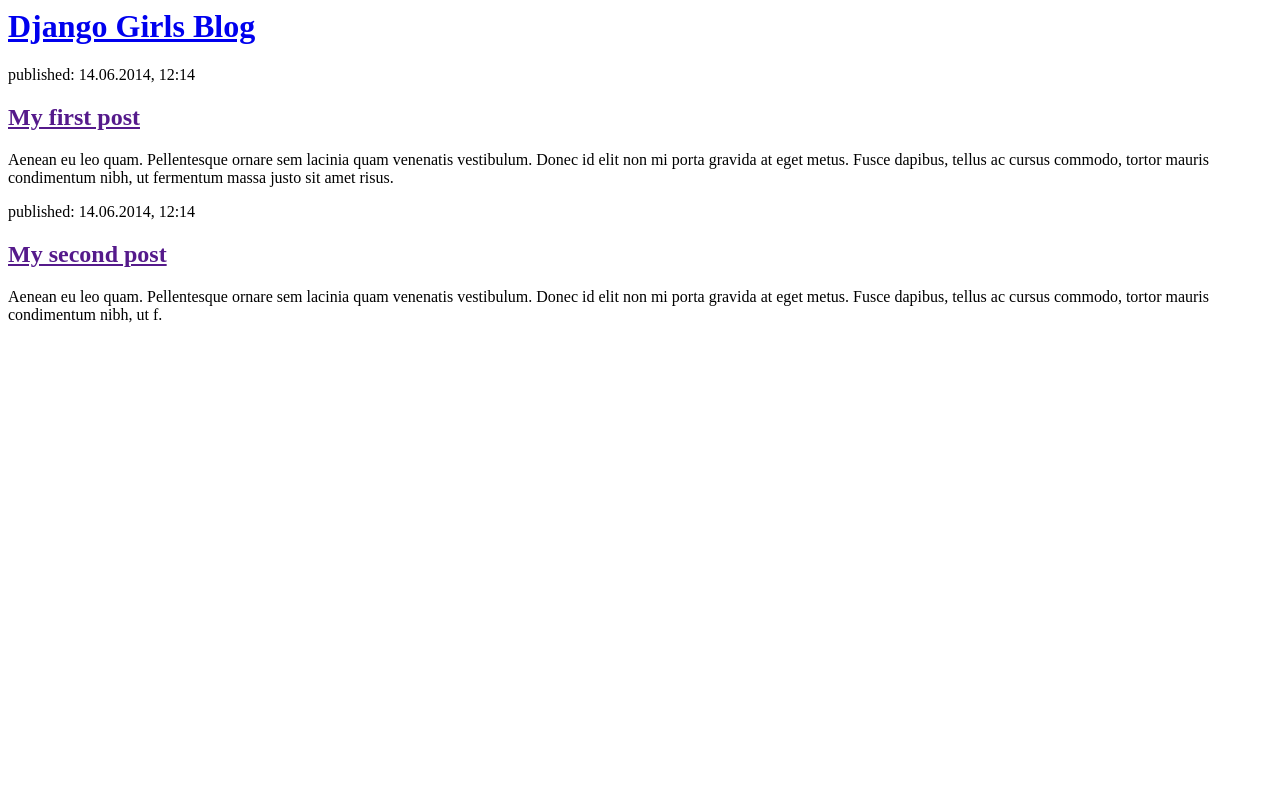
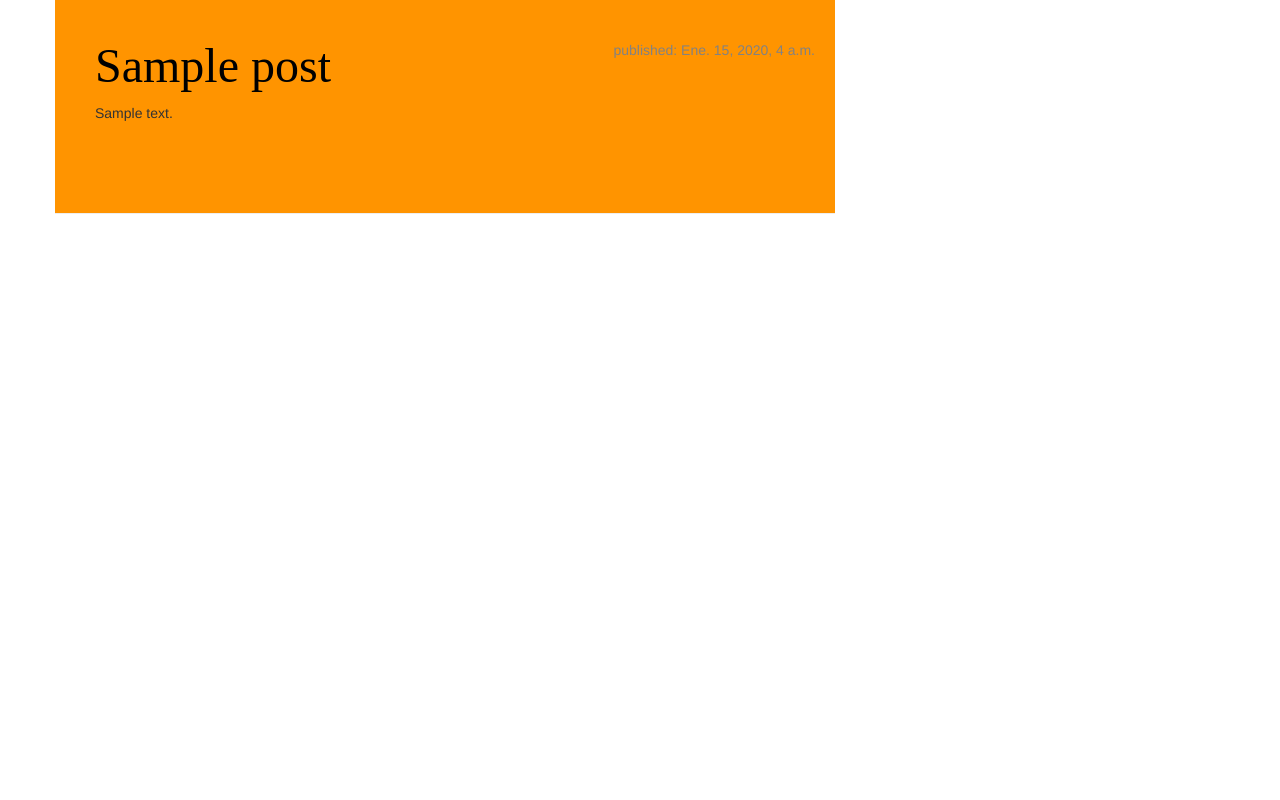
Before and after one commit to pamelagrhz/Django, a Django app: template blog/templates/blog/post_list.html in a window 1280 px wide. Run offline with Django 3.2, Linux system fonts and the light colour scheme; the template is opened without the code that fills it: values that come from a table or form of the project are taken from there, others are empty; tables that the repository leaves empty hold one stand-in row (values such as "Sample post"); some libraries are stand-ins or nearby versions.

Commit message:
some changes

```diff
--- /dev/null
+++ b/blog/static/css/blog.css
@@ -0,0 +1,66 @@
+body {
+    padding-left: 15px;
+}
+
+h1 a {
+    color: #FCA205;
+    font-family: 'Lobster';
+}
+
+.page-header {
+    background-color: #ff9400;
+    margin-top: 0;
+    padding: 20px 20px 20px 40px;
+}
+
+.page-header h1,
+.page-header h1 a,
+.page-header h1 a:visited,
+.page-header h1 a:active {
+    color: #ffffff;
+    font-size: 36pt;
+    text-decoration: none;
+}
+
+.content {
+    margin-left: 40px;
+}
+
+h1,
+h2,
+h3,
+h4 {
+    font-family: 'Lobster', cursive;
+}
+
+.date {
+    float: right;
+    color: #828282;
+}
+
+.save {
+    float: right;
+}
+
+.post-form textarea,
+.post-form input {
+    width: 100%;
+}
+
+.top-menu,
+.top-menu:hover,
+.top-menu:visited {
+    color: #ffffff;
+    float: right;
+    font-size: 26pt;
+    margin-right: 20px;
+}
+
+.post {
+    margin-bottom: 70px;
+}
+
+.post h1 a,
+.post h1 a:visited {
+    color: #000000;
+}
--- a/blog/templates/blog/post_list.html
+++ b/blog/templates/blog/post_list.html
@@ -1,24 +1,28 @@
+{% load static %}
 <html>
 
 <head>
     <title>Django Girls blog</title>
+    <link rel="stylesheet" href="//maxcdn.bootstrapcdn.com/bootstrap/3.2.0/css/bootstrap.min.css">
+    <link rel="stylesheet" href="//maxcdn.bootstrapcdn.com/bootstrap/3.2.0/css/bootstrap-theme.min.css">
+    <link rel="stylesheet" href="{% static 'css/blog.css' %}">
 </head>
 
 <body>
-    <div>
-        <h1><a href="/">Django Girls Blog</a></h1>
-    </div>
-
-    <div>
-        <p>published: 14.06.2014, 12:14</p>
-        <h2><a href="">My first post</a></h2>
-        <p>Aenean eu leo quam. Pellentesque ornare sem lacinia quam venenatis vestibulum. Donec id elit non mi porta gravida at eget metus. Fusce dapibus, tellus ac cursus commodo, tortor mauris condimentum nibh, ut fermentum massa justo sit amet risus.</p>
-    </div>
-
-    <div>
-        <p>published: 14.06.2014, 12:14</p>
-        <h2><a href="">My second post</a></h2>
-        <p>Aenean eu leo quam. Pellentesque ornare sem lacinia quam venenatis vestibulum. Donec id elit non mi porta gravida at eget metus. Fusce dapibus, tellus ac cursus commodo, tortor mauris condimentum nibh, ut f.</p>
+    <div class="content container">
+        <div class="row">
+            <div class="col-md-8 page-header">
+                {% for post in posts %}
+                <div class="post">
+                    <div class="date">
+                        <p>published: {{ post.published_date }}</p>
+                    </div>
+                    <h1><a href="">{{ post.title }}</a></h1>
+                    <p>{{ post.text|linebreaksbr }}</p>
+                </div>
+                {% endfor %}
+            </div>
+        </div>
     </div>
 </body>
 
--- a/blog/views.py
+++ b/blog/views.py
@@ -1,4 +1,7 @@
 from django.shortcuts import render
+from django.utils import timezone
+from .models import Post
 
 def post_list(request):
-    return render(request, 'blog/post_list.html', {})
+    posts = Post.objects.filter(published_date__lte=timezone.now()).order_by('published_date')
+    return render(request, 'blog/post_list.html', {'posts': posts})
```
